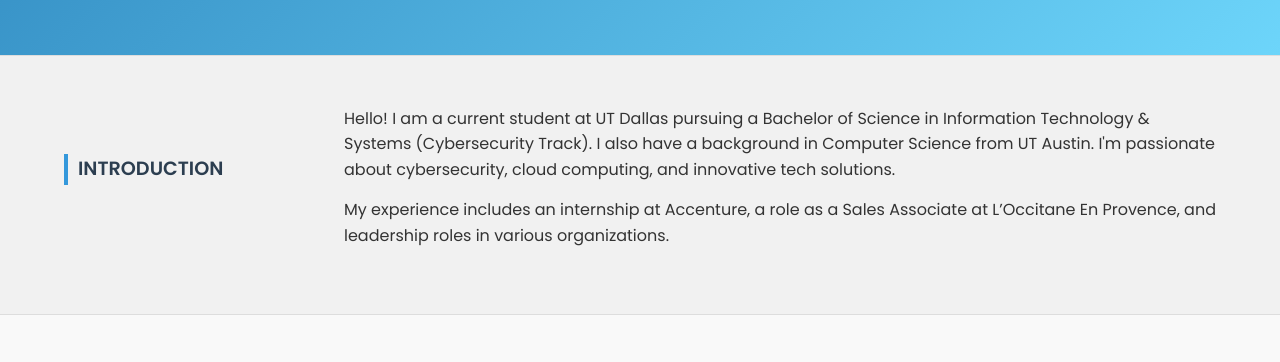
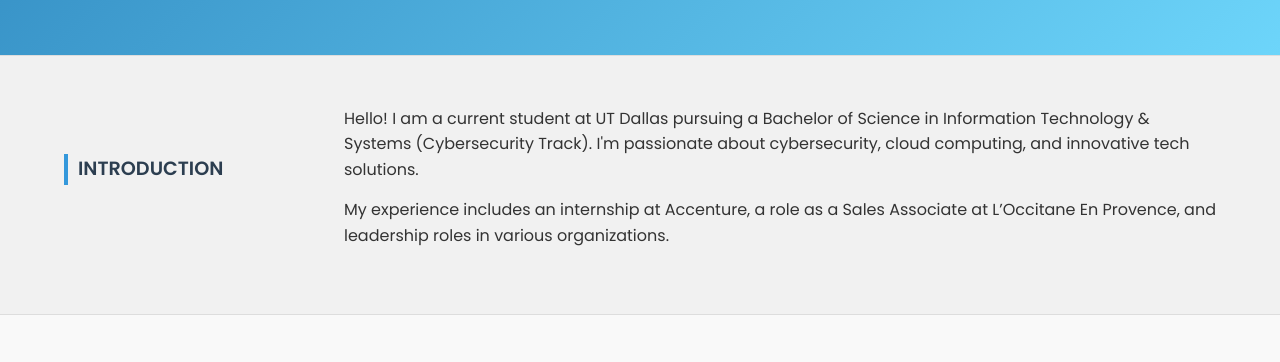
Before and after one commit to freeKiwii/portfolio, a plain HTML site: page index.html in a window 1280 px wide. Shown: the part 423-785 px from the top of the page. Drawn offline with Linux system fonts and the light colour scheme.

Commit message:
Update index.html

```diff
--- a/index.html
+++ b/index.html
@@ -222,8 +222,7 @@
     </div>
     <div class="right-section">
       <p>
-        Hello! I am a current student at UT Dallas pursuing a Bachelor of Science in Information Technology &amp; Systems (Cybersecurity Track).
-        I also have a background in Computer Science from UT Austin. I'm passionate about cybersecurity, cloud computing, and innovative tech solutions.
+        Hello! I am a current student at UT Dallas pursuing a Bachelor of Science in Information Technology &amp; Systems (Cybersecurity Track). I'm passionate about cybersecurity, cloud computing, and innovative tech solutions.
       </p>
       <p>
         My experience includes an internship at Accenture, a role as a Sales Associate at L’Occitane En Provence, and leadership roles in various organizations.
```
